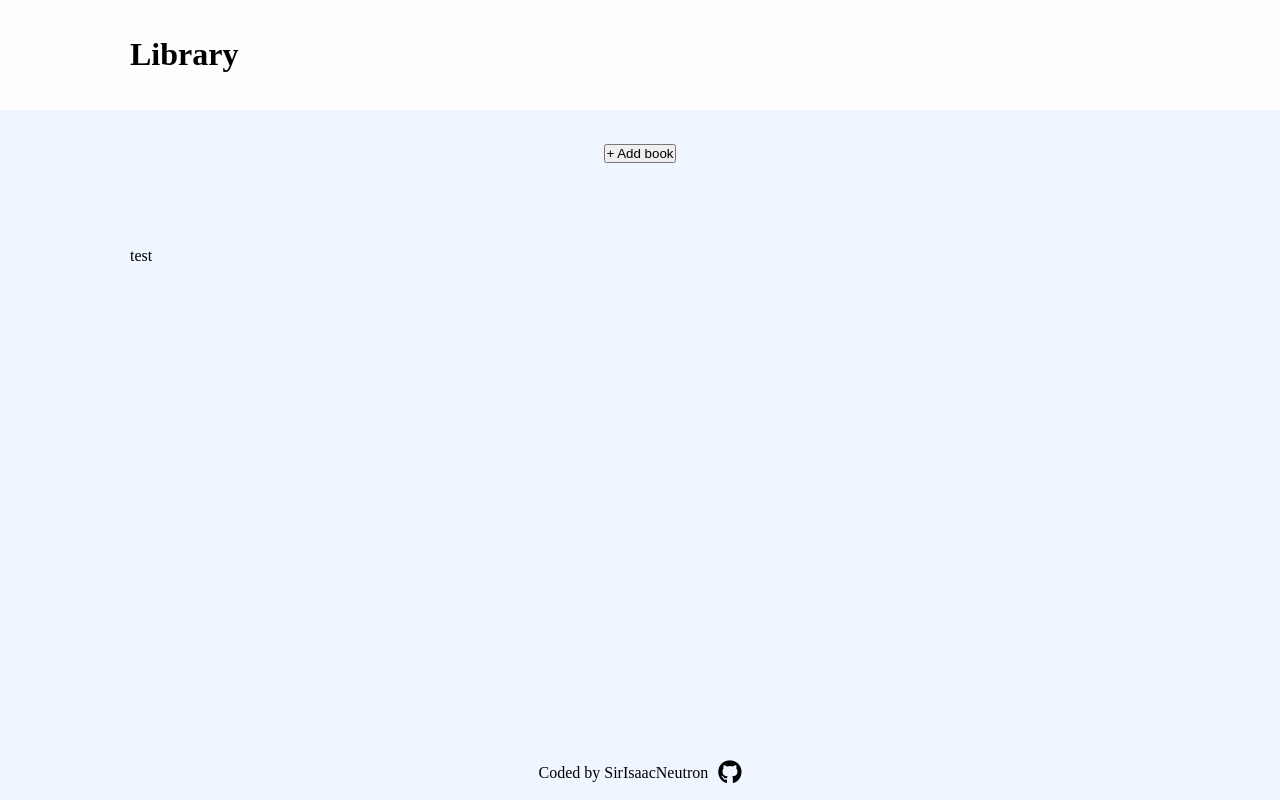
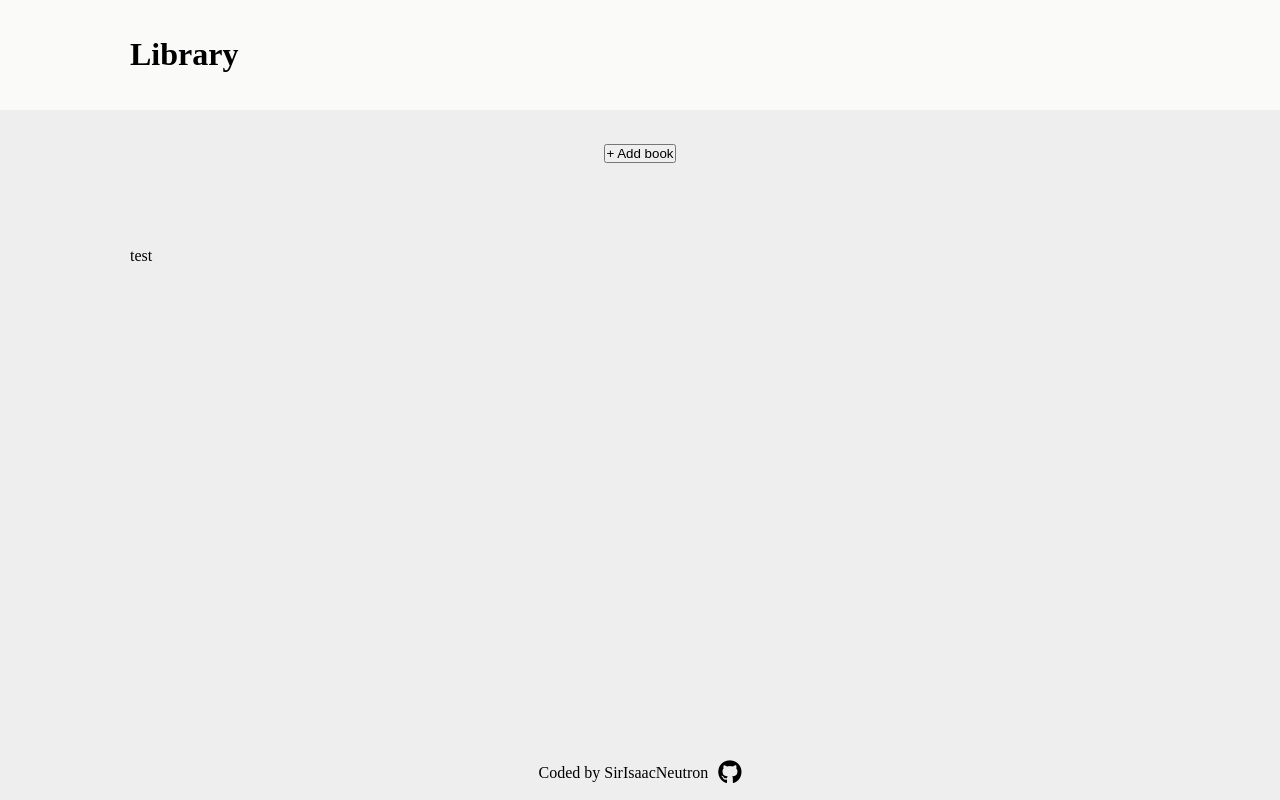
Before and after one commit to SirIsaacNeutron/library, a website: page index.html in a window 1280 px wide. Drawn offline with Linux system fonts and the light colour scheme.

Commit message:
Change header and background colors

```diff
--- a/styles.css
+++ b/styles.css
@@ -1,7 +1,7 @@
 :root {
-    --main-bg-color: #eff6ff;
-    --header-bg-color: #fffdfd;
+    --header-bg-color: #fafaf9;
     --header-icon-margin: 130px;
+    --main-bg-color: #eeeeee;
 }
 
 * {
```
